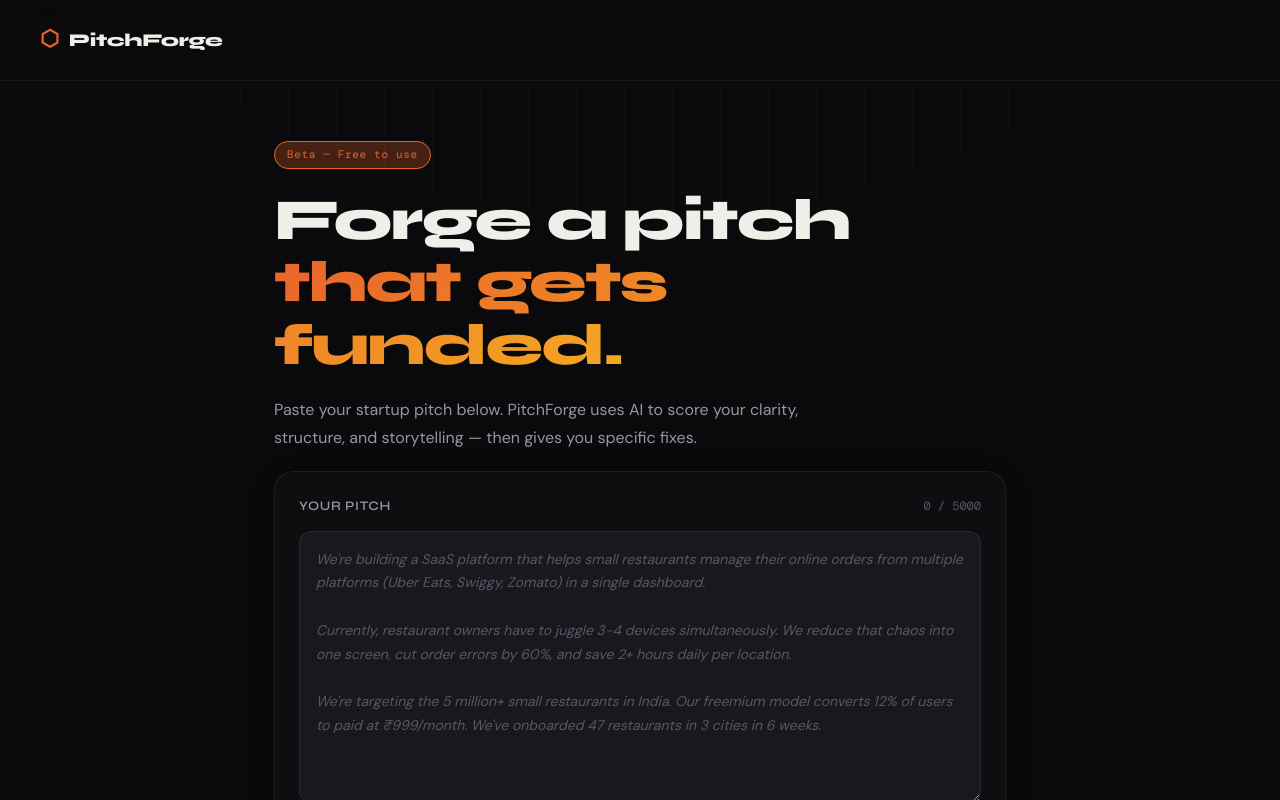
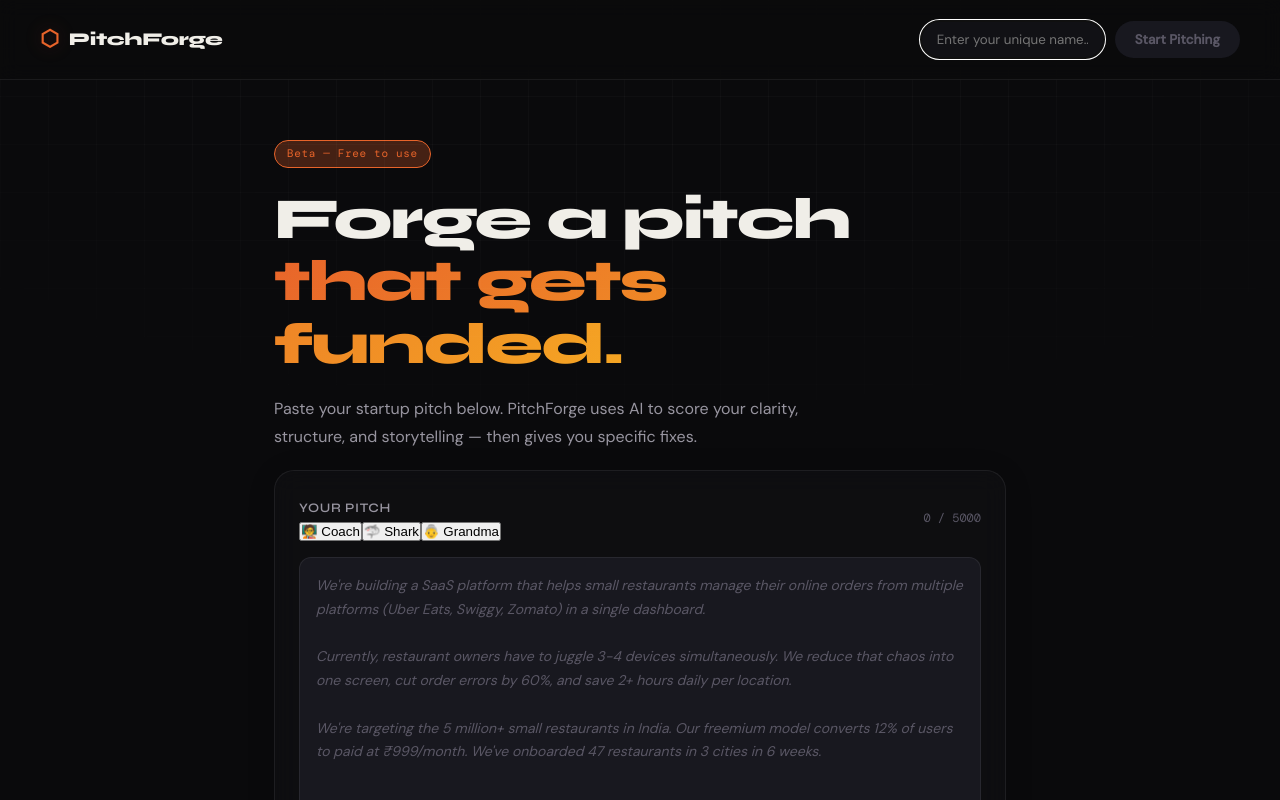
Before and after one commit to shivaansh0610-LUFFY/PitchForge, a React (Vite) app in the folder frontend/: page / in a window 1280 px wide. Shown: the top 800 px of the page. Built offline with nearby package versions, Linux system fonts and the light colour scheme; no server answers.

Commit message:
Feat: replace Google Login with custom unique name authentication

```diff
--- a/frontend/src/App.jsx
+++ b/frontend/src/App.jsx
@@ -2,7 +2,6 @@
 
 import { usePitchAnalyzer } from "./hooks/usePitchAnalyzer";
 import { Results } from "./components/Results";
-import { GoogleLogin, googleLogout } from "@react-oauth/google";
 import { useState, useEffect } from "react";
 
 const PLACEHOLDER = `We're building a SaaS platform that helps small restaurants manage their online orders from multiple platforms (Uber Eats, Swiggy, Zomato) in a single dashboard.
@@ -20,28 +19,22 @@ const LOADING_MESSAGES = [
 
 export default function App() {
   const [user, setUser] = useState(null);
+  const [loginName, setLoginName] = useState("");
+  const [mode, setMode] = useState("coach");
 
-  const handleLoginSuccess = async (credentialResponse) => {
-    try {
-      const res = await fetch(`${import.meta.env.VITE_API_URL || "/api"}/auth/google`, {
-        method: "POST",
-        headers: { "Content-Type": "application/json" },
-        body: JSON.stringify({ credential: credentialResponse.credential }),
+  const handleCustomLogin = (e) => {
+    e.preventDefault();
+    if (loginName.trim()) {
+      setUser({
+        name: loginName.trim(),
+        picture: `https://api.dicebear.com/7.x/initials/svg?seed=${loginName.trim()}`,
       });
-      const data = await res.json();
-      if (data.success) {
-        setUser(data.user);
-      } else {
-        console.error("Login failed:", data.error);
-      }
-    } catch (err) {
-      console.error("Error verifying token:", err);
     }
   };
 
   const handleLogout = () => {
-    googleLogout();
     setUser(null);
+    setLoginName("");
   };
 
   const {
@@ -73,12 +66,42 @@ export default function App() {
               <button className="btn-logout" onClick={handleLogout}>Log Out</button>
             </div>
           ) : (
-            <GoogleLogin
-              onSuccess={handleLoginSuccess}
-              onError={() => console.error("Login Failed")}
-              theme="filled_black"
-              shape="pill"
-            />
+            <div className="login-container">
+              <form onSubmit={handleCustomLogin} className="custom-login-form">
+                <input
+                  type="text"
+                  placeholder="Enter your unique name..."
+                  value={loginName}
+                  onChange={(e) => setLoginName(e.target.value)}
+                  autoFocus
+                  style={{
+                    padding: "10px 16px",
+                    borderRadius: "20px",
+                    border: "1px solid var(--border)",
+                    background: "var(--surface)",
+                    color: "var(--text)",
+                    marginRight: "10px",
+                    fontFamily: "var(--font-primary)"
+                  }}
+                />
+                <button
+                  type="submit"
+                  disabled={!loginName.trim()}
+                  style={{
+                    padding: "10px 20px",
+                    borderRadius: "20px",
+                    border: "none",
+                    background: loginName.trim() ? "var(--text)" : "var(--surface-2)",
+                    color: loginName.trim() ? "var(--surface)" : "var(--text-3)",
+                    cursor: loginName.trim() ? "pointer" : "not-allowed",
+                    fontFamily: "var(--font-primary)",
+                    fontWeight: "600"
+                  }}
+                >
+                  Start Pitching
+                </button>
+              </form>
+            </div>
           )}
         </div>
       </nav>
@@ -100,7 +123,14 @@ export default function App() {
             {/* ── Input area ─────────────────────────────────────── */}
             <div className="input-card">
               <div className="input-header">
-                <label htmlFor="pitch-input">Your Pitch</label>
+                <div className="input-header-left">
+                  <label htmlFor="pitch-input">Your Pitch</label>
+                  <div className="mode-toggle">
+                    <button className={`mode-btn ${mode === "coach" ? "active" : ""}`} onClick={() => setMode("coach")}>🧑‍🏫 Coach</button>
+                    <button className={`mode-btn ${mode === "shark" ? "active" : ""}`} onClick={() => setMode("shark")}>🦈 Shark</button>
+                    <button className={`mode-btn ${mode === "grandma" ? "active" : ""}`} onClick={() => setMode("grandma")}>👵 Grandma</button>
+                  </div>
+                </div>
                 <span className={`char-count ${charCount > 4800 ? "warn" : ""}`}>
                   {charCount} / 5000
                 </span>
@@ -130,7 +160,7 @@ export default function App() {
                 </span>
                 <button
                   className="btn-primary"
-                  onClick={analyze}
+                  onClick={() => analyze(mode)}
                   disabled={!isReady}
                 >
                   Analyze Pitch →
--- a/frontend/src/main.jsx
+++ b/frontend/src/main.jsx
@@ -8,8 +8,6 @@ const GOOGLE_CLIENT_ID = import.meta.env.VITE_GOOGLE_CLIENT_ID || "YOUR_GOOGLE_C
 
 ReactDOM.createRoot(document.getElementById("root")).render(
   <React.StrictMode>
-    <GoogleOAuthProvider clientId={GOOGLE_CLIENT_ID}>
-      <App />
-    </GoogleOAuthProvider>
+    <App />
   </React.StrictMode>
 );
```
